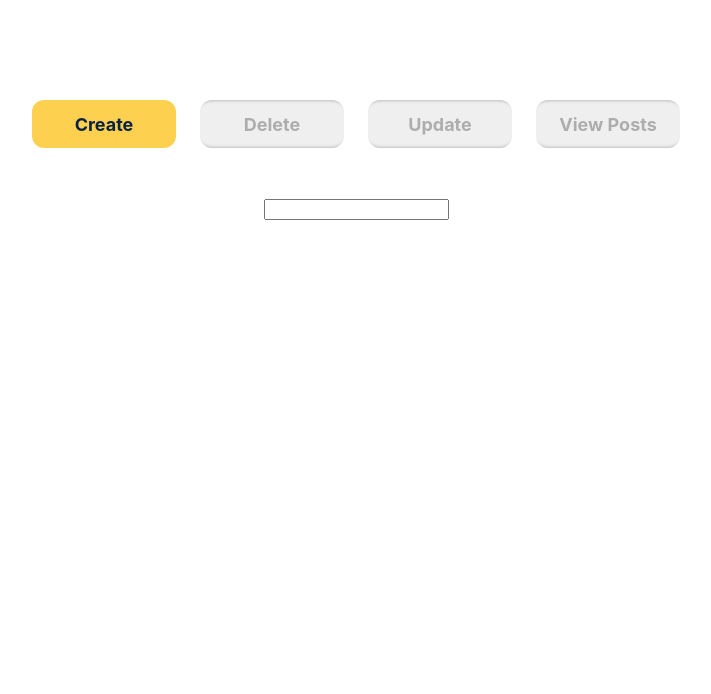
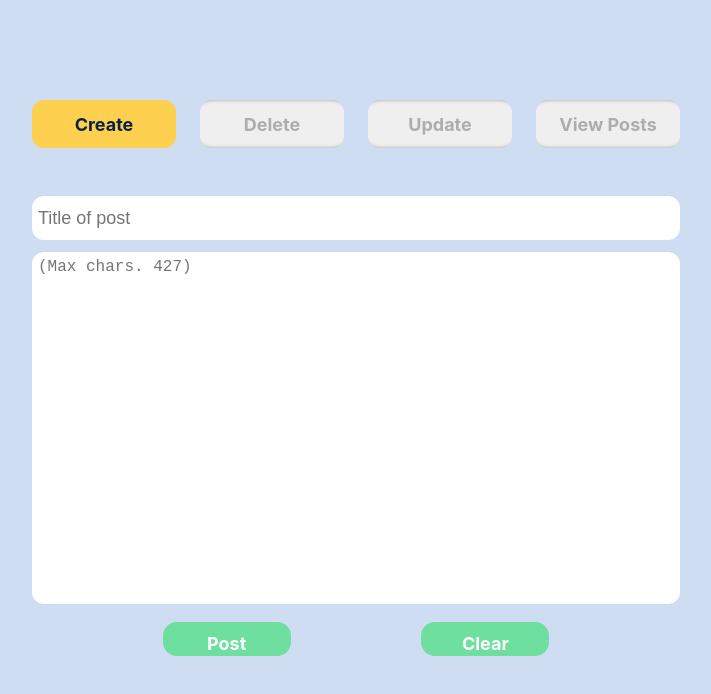
Before and after one commit to tw427/Blog-API, a React (Vite) app in the folder cms/: page / in a window 1280 px wide. Shown: the top 694 px of the page, without its empty margins (284-995 px from the left). Built offline with nearby package versions, Linux system fonts and the light colour scheme.

Commit message:
Style form for creating posts

```diff
--- a/cms/src/components/cms-createform.jsx
+++ b/cms/src/components/cms-createform.jsx
@@ -2,10 +2,28 @@ import "../styles/cms-createform.css";
 
 const CmsCreate = () => {
   return (
-    <form>
-      <label>
-        <input></input>
+    <form id="post-form">
+      <label htmlFor="post-title">
+        <input
+          id="post-title"
+          name="post-title"
+          type="text"
+          placeholder="Title of post"
+        ></input>
       </label>
+      <label htmlFor="post-body">
+        <textarea
+          id="post-body"
+          name="post-body"
+          placeholder="(Max chars. 427)"
+          minLength={25}
+          maxLength={427}
+        ></textarea>
+      </label>
+      <div id="post-form-btns">
+        <button id="postBtn">Post</button>
+        <button id="clearBtn">Clear</button>
+      </div>
     </form>
   );
 };
--- a/cms/src/styles/cms-createform.css
+++ b/cms/src/styles/cms-createform.css
@@ -0,0 +1,57 @@
+#post-form {
+  display: flex;
+  flex-direction: column;
+}
+
+#post-title {
+  font-size: 18px;
+  height: 32px;
+}
+
+#post-body {
+  font-size: 16px;
+  margin-top: 12px;
+  height: 340px;
+  resize: none;
+}
+
+#post-title,
+#post-body {
+  padding: 6px;
+  width: 636px;
+  border: none;
+  border-radius: 12px;
+}
+
+#post-title:focus,
+#post-body:focus {
+  outline: none;
+}
+
+#post-form-btns {
+  display: flex;
+  justify-content: space-evenly;
+  margin-top: 12px;
+}
+
+#postBtn,
+#clearBtn {
+  background-color: rgb(111, 223, 160);
+  color: rgb(255, 255, 255);
+
+  font-weight: 700;
+  font-size: 18px;
+
+  width: 128px;
+  height: 34px;
+
+  border-radius: 14px;
+  border: none;
+}
+
+#postBtn:hover,
+#clearBtn:hover {
+  cursor: pointer;
+  background-color: rgb(255, 255, 255);
+  color: rgb(111, 223, 160);
+}
--- a/cms/src/styles/cms.css
+++ b/cms/src/styles/cms.css
@@ -1,3 +1,7 @@
+body {
+  background-color: rgba(206, 221, 241, 1);
+}
+
 #cms-home {
   display: grid;
   grid-template: 1fr 9fr / 1fr;
```
